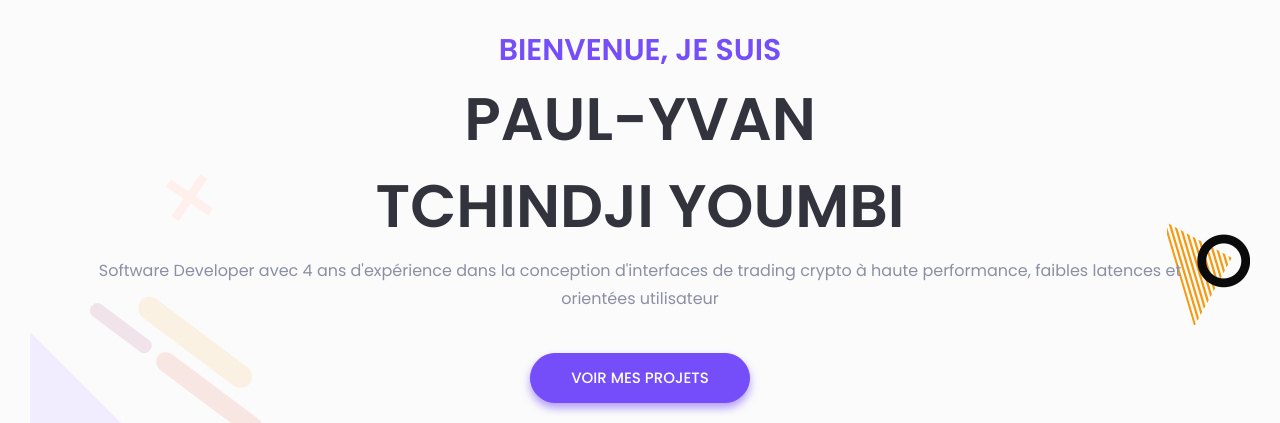
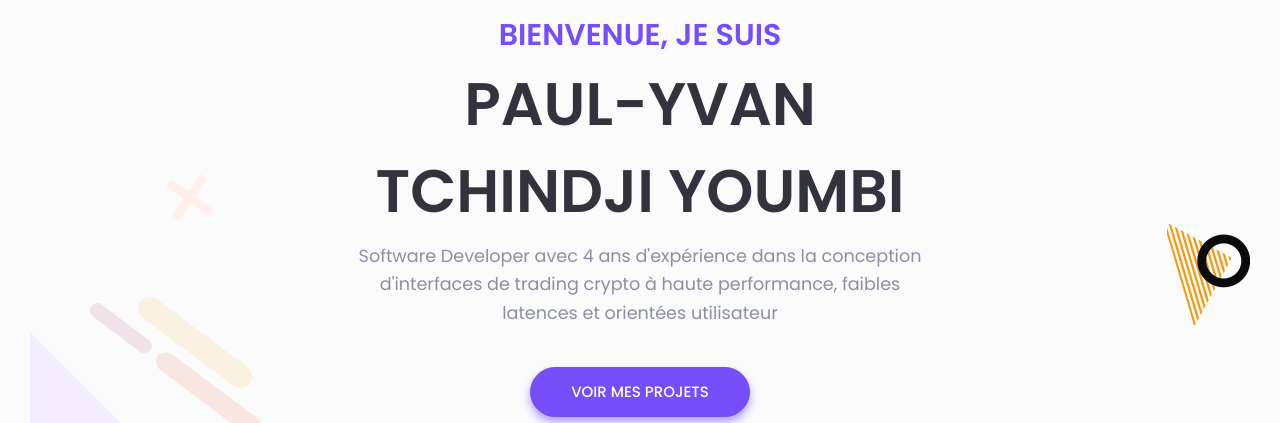
Before and after one commit to paul-yvan/cv-en-ligne, a plain HTML site: page index.html in a window 1280 px wide. Shown: the part 233-656 px from the top of the page. Drawn offline with nearby package versions, Linux system fonts and the light colour scheme; files whose address does not match are found by name.

Commit message:
added max-width on header-content-right class paragraphs

```diff
--- a/assets/css/style.css
+++ b/assets/css/style.css
@@ -859,6 +859,7 @@ p {
 
 .header-content-right {
   position: relative;
+  max-width: 800px;
 }
 .header-content-right .sub-title {
   font-size: 30px;
@@ -883,6 +884,9 @@ p {
 }
 .header-content-right p {
   padding-bottom: 40px;
+  font-size: 1.1rem;
+  max-width: 600px;
+  line-height: 1.6;
 }
 
 .header-image {
```
